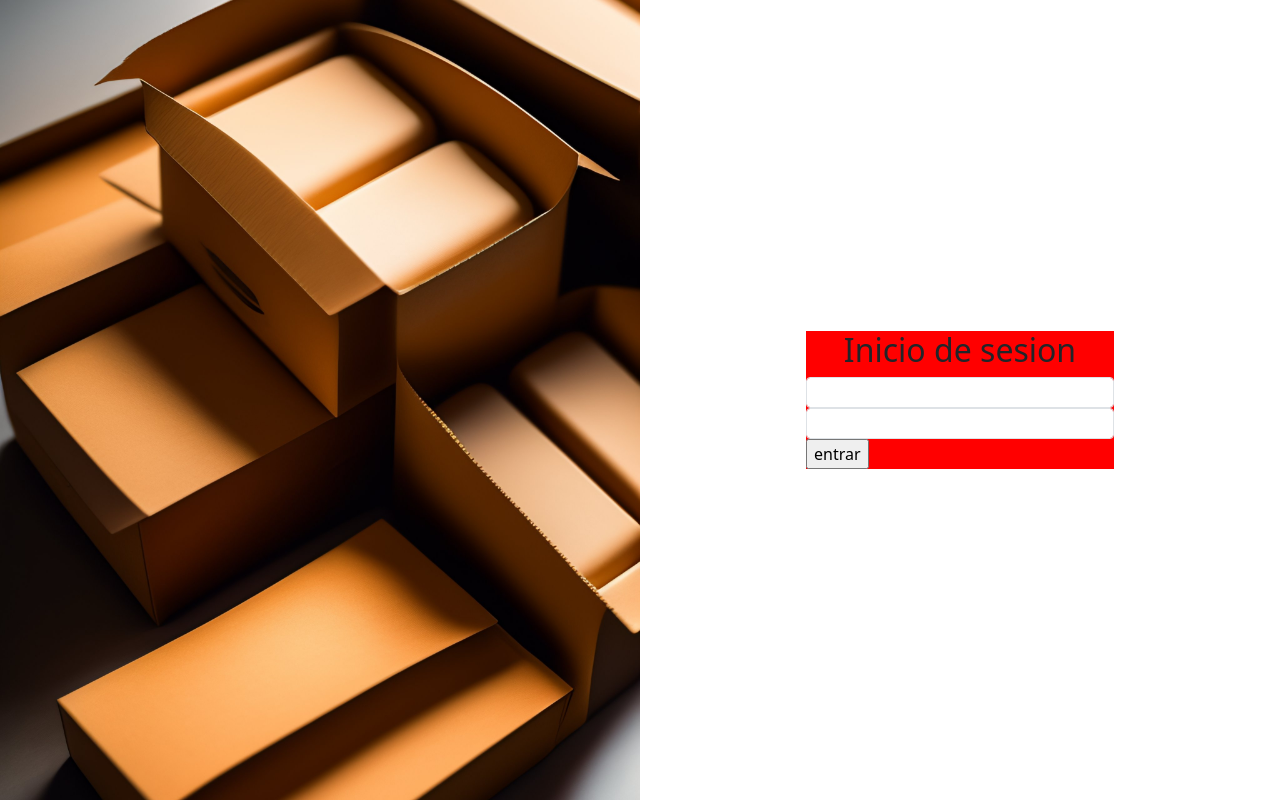
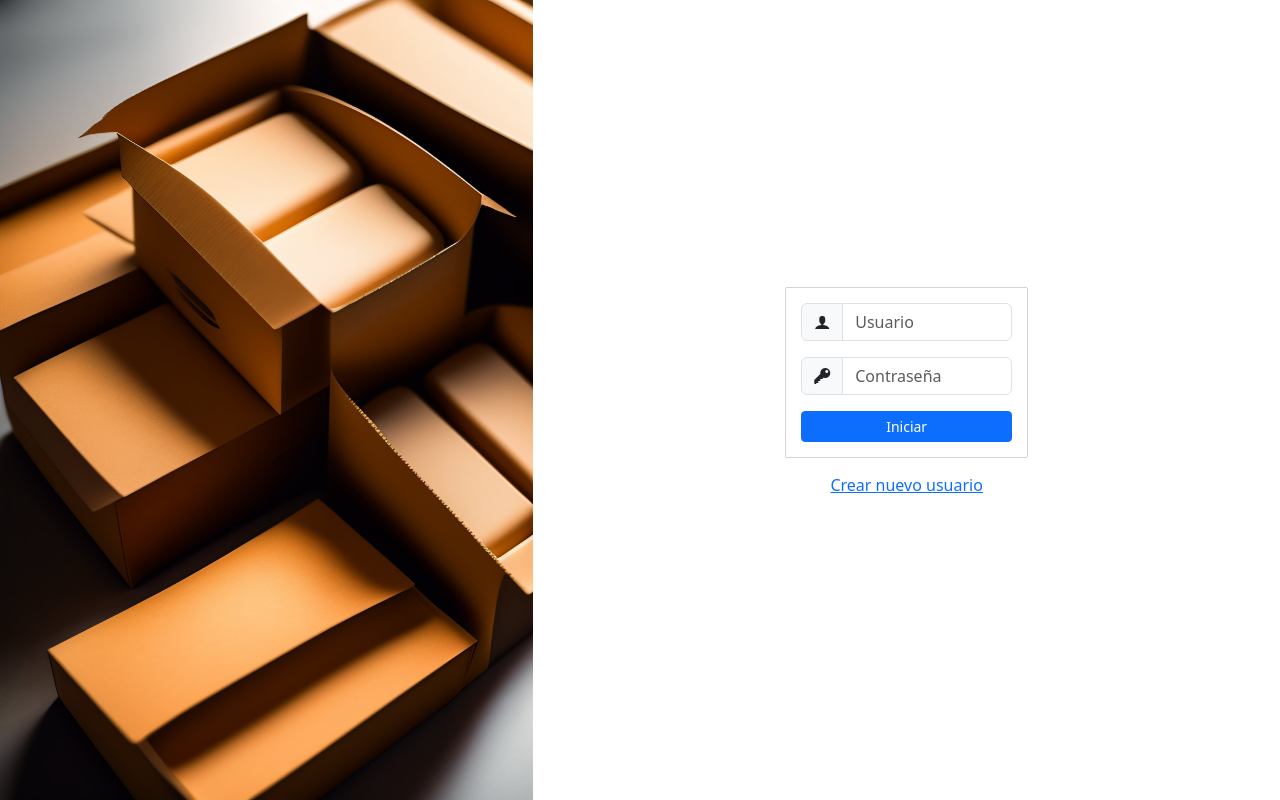
Before and after one commit to LeonardoBohorquez/App-prototipo, a website: page index.html in a window 1280 px wide. Drawn offline with nearby package versions, Linux system fonts and the light colour scheme; files that its build step writes are made by us from their sources.

Commit message:
Actualizacion de login

```diff
--- a/css/login.scss
+++ b/css/login.scss
@@ -4,3 +4,11 @@
     background-position: center;
     background-repeat: no-repeat;
 }
+.form{
+    padding: 15px;
+    box-shadow: 0px 0px 1px 0px black;
+}
+
+.form-control:focus{
+    box-shadow: none !important;
+}
--- /dev/null
+++ b/css/style.css
@@ -0,0 +1,33 @@
+@font-face {
+  font-family: 'icomoon';
+  src:  url('fonts/icomoon.eot?2yjoea');
+  src:  url('fonts/icomoon.eot?2yjoea#iefix') format('embedded-opentype'),
+    url('fonts/icomoon.ttf?2yjoea') format('truetype'),
+    url('fonts/icomoon.woff?2yjoea') format('woff'),
+    url('fonts/icomoon.svg?2yjoea#icomoon') format('svg');
+  font-weight: normal;
+  font-style: normal;
+  font-display: block;
+}
+
+[class^="icon-"], [class*=" icon-"] {
+  /* use !important to prevent issues with browser extensions that change fonts */
+  font-family: 'icomoon' !important;
+  speak: never;
+  font-style: normal;
+  font-weight: normal;
+  font-variant: normal;
+  text-transform: none;
+  line-height: 1;
+
+  /* Better Font Rendering =========== */
+  -webkit-font-smoothing: antialiased;
+  -moz-osx-font-smoothing: grayscale;
+}
+
+.icon-user:before {
+  content: "\e971";
+}
+.icon-key:before {
+  content: "\e98d";
+}
--- a/index.html
+++ b/index.html
@@ -5,26 +5,33 @@
     <meta name="viewport" content="width=device-width, initial-scale=1.0">
     <title>Document</title>
     <link rel="stylesheet" href="css/login.css">
+    <link rel="stylesheet" href="css/style.css">
     <link href="https://cdn.jsdelivr.net/npm/bootstrap@5.3.1/dist/css/bootstrap.min.css" rel="stylesheet" integrity="sha384-4bw+/aepP/YC94hEpVNVgiZdgIC5+VKNBQNGCHeKRQN+PtmoHDEXuppvnDJzQIu9" crossorigin="anonymous">
     <script src="https://cdn.jsdelivr.net/npm/bootstrap@5.3.1/dist/js/bootstrap.bundle.min.js" integrity="sha384-HwwvtgBNo3bZJJLYd8oVXjrBZt8cqVSpeBNS5n7C8IVInixGAoxmnlMuBnhbgrkm" crossorigin="anonymous"></script>
 </head>
 <body>
   <main class="container-fluid w-100 vh-100">
     <div class="row">
-      <div class="col col-lg-6 vh-100 box-img-login">
+      <div class="col col-lg-5 vh-100 box-img-login">
 
       </div>
-      <div class="col col-lg-6 d-flex align-items-center justify-content-center">
-        <form action="" class="col-6" style="background-color: red;">
-          <h2 class="text-center">Inicio de sesion</h2>
-          <div class="input-group">
-            <input type="text" class="form-control form-control-sm  user" id="usuario">
+      <div class="col col-lg-7 d-flex flex-column align-items-center justify-content-center">
+        <form action="" class="form col col-4">
+          <div class="input-group mb-3">
+            <span class="input-group-text icon-user"></span>
+            <input type="text" class="form-control   user" id="usuario" placeholder="Usuario">
           </div>
           <div class="input-group">
-            <input type="password" class="form-control form-control-sm password" id="password">
+            <span class="input-group-text icon-key"></span>
+            <input type="password" class="form-control  password" id="password" placeholder="Contraseña">
           </div>
-          <input type="button" value="entrar">
+          <div class="text-center mt-3">
+            <input type="button" value="Iniciar" class="btn btn-primary btn-sm w-100 ">
+          </div>
         </form>
+        <p class="text-center mt-3">
+          <a href="#" class="col">Crear nuevo usuario</a>
+        </p>
       </div>
     </div>
   </main>
```
Also changed, not shown: css/fonts/icomoon.ttf (added), css/fonts/icomoon.woff (added), css/login.css, 3 other files.
